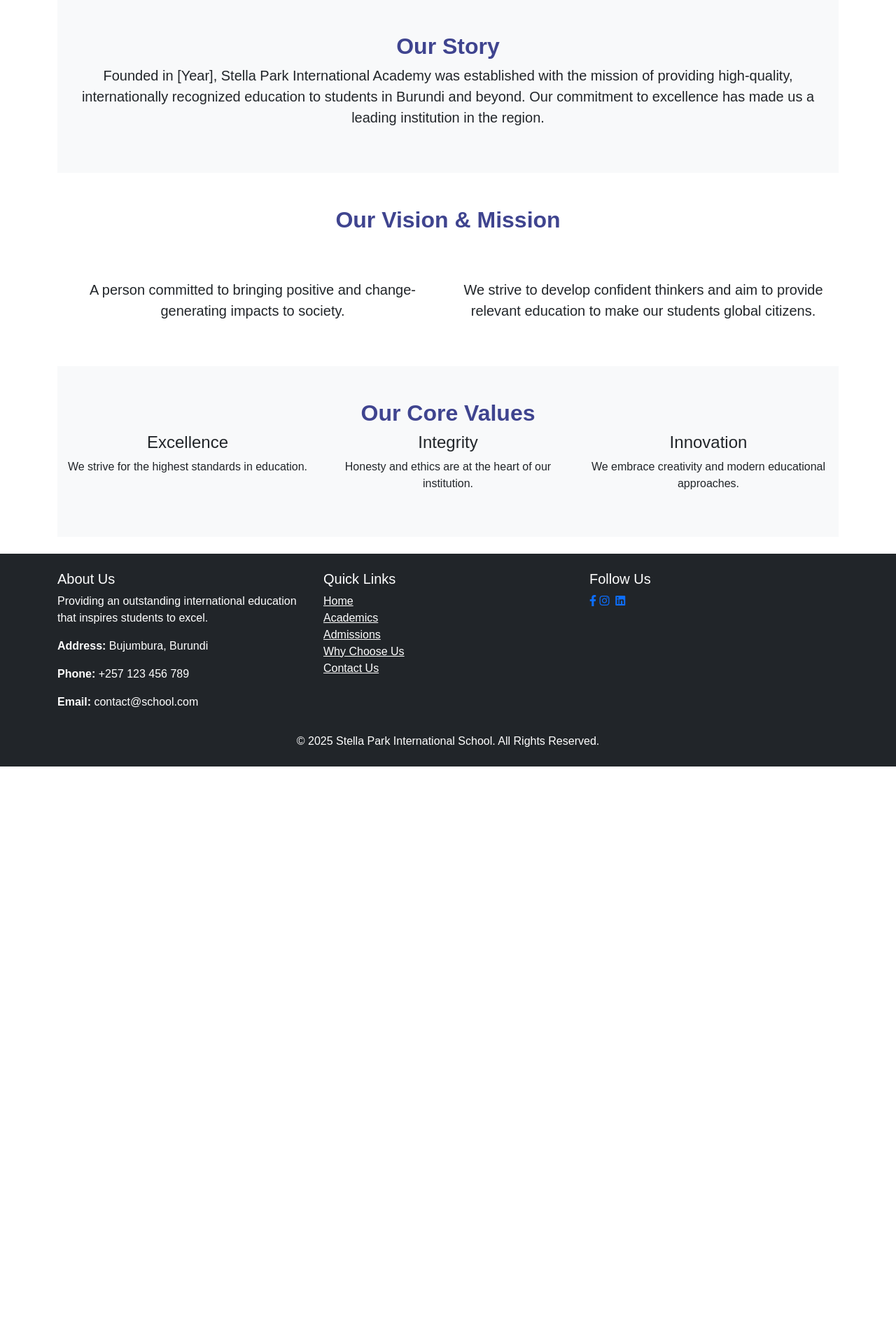
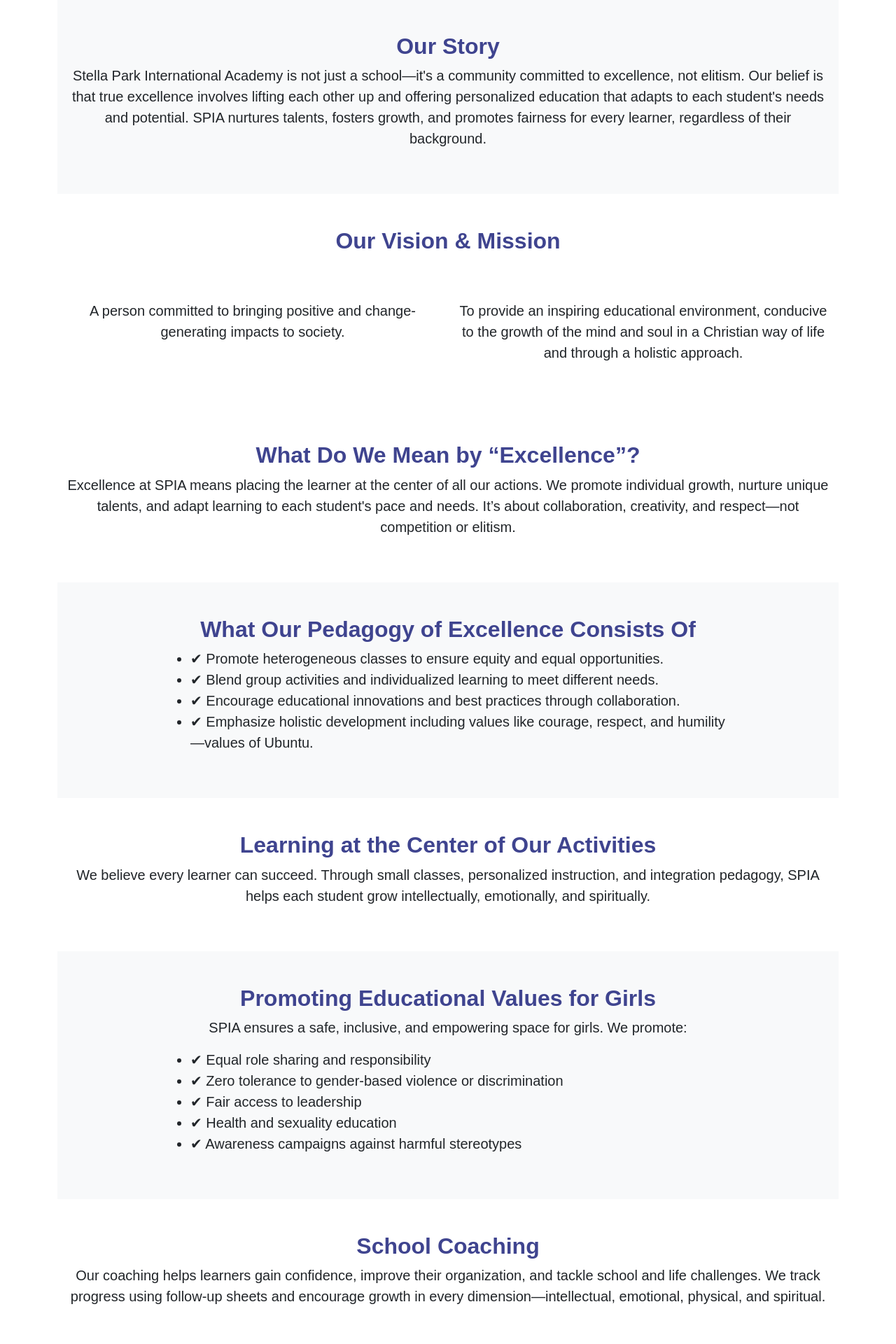
Before and after one commit to LouangeH/spia, a Django app: page /about/ in a window 1280 px wide. Shown: the part 1041-2961 px from the top of the page at 70% size. Before the commit the page ends 2136 px from the top, so only its background shows below. Run offline with Django 5.2, Linux system fonts and the light colour scheme; some libraries are stand-ins or nearby versions.

Commit message:
Update about.html

```diff
--- a/main/templates/main/about.html
+++ b/main/templates/main/about.html
@@ -1,184 +1,9 @@
 {% extends 'base.html' %}
-{% comment %} {% extends 'base.html' %}
-{% load static %}
-
-{% block content %}
-<section class="vision-section text-center text-white position-relative d-flex align-items-center justify-content-center" style="background: url('{% static "images/school_building.jpg" %}') center/cover no-repeat; height: 100vh;">
-    <div class="overlay p-5">
-      <h2 class="fw-bold">About Us</h2>
-      <p class="fs-4">Providing an outstanding international education that inspires students to excel.</p>
-      <a href="#" class="btn btn-lg btn-primary">Learn More</a>
-    </div>
-  </section>
-
-  <section class="contact-section py-5 bg-light">
-    <div class="container">
-        <div class="row align-items-center">
-            <!-- Image Section -->
-            <div class="col-md-6 d-flex justify-content-center">
-                <img src="{% static 'static/images/school_building.jpg' %}" class="img-fluid rounded shadow" alt="School Building">
-            </div>
-
-            <!-- Text Section -->
-            <div class="col-md-6">
-                <h3 class="fw-bold text-primary">Welcome From Head of School</h3>
-                <p class="fs-5 text-justify">
-                    Our vision is to develop lifelong learners who can promote peace in today’s fast-changing world.
-                    We aim to fully equip them with holistic skills that will prepare them to diligently serve and offer reflective solutions
-                    to 21st-century challenges, including globalization, technological advancements, and shifting demographics.
-                </p>
-                <p class="fs-5 text-justify">
-                    SPIA welcomes students aged **1.5 to 19 years**, offering both **Day and Boarding** options. Our facilities meet the
-                    highest **international education standards**, including **ICT and Science laboratories** tailored for Cambridge and IB curricula.
-                </p>
-                <p class="fs-5 text-justify">
-                    Nestled along the shores of **Lake Tanganyika**, SPIA provides a **serene learning environment**. Our structured social,
-                    moral, and academic discipline fosters a holistic approach to education. The mentorship program led by the Welfare Office
-                    ensures student development beyond academics.
-                </p>
-                <p class="fs-5 text-justify">
-                    <strong>Mme Goreth – Head of School</strong>
-                </p>
-            </div>
-        </div>
-    </div>
-</section>
-
-
-<section class="video-section text-center py-5">
-    <video width="80%" controls>
-        <source src="{% static 'videos/school_intro.mp4' %}" type="video/mp4">
-        Your browser does not support the video tag.
-    </video>
-</section>
-
-<section class="contact-section py-5 bg-light text-center">
-    <div class="col-md">
-        <h3 class="fw-bold">Our History</h3>
-        <p class="fs-4 justify-content-center">Inspired by leading international schools in the region, the founders aimed to provide access to Internationally renowned education programs for Burundian and International students in Burundi and cultivate strong global citizenship.
-
-            In September 2018, Cubahiro International School became the first in Burundi to implement the Cambridge Advanced International Certificate of Education (AICE) Curriculum.
-
-            The school’s set high standards led to its inauguration by H.E Pierre Nkurunziza, the President of Burundi, on October 15, 2018.
-
-            In 2023, Cubahiro International School became the first school in Burundi to express interest to offer the prestigious International Baccalaureate (IB) program. CIS is now a candidate school for both IBMYP and IBDP.
-
-            The founders’ mission is to foster excellence and community service as it is embodied in the school’s motto: ” Striving for excellence and Humility in Service. “</p>
-    </div>
-</section>
-{% endblock %} {% endcomment %}
-
-
-{% comment %} {% load static %}
-
-{% block content %}
-{% comment %} vision-section text-center text-white position-relative d-flex align-items-center justify-content-center {% endcomment %}
-<!-- Hero Section -->
-{% comment %}<section class="hero-section text-center text-white position-relative d-flex align-items-center justify-content-center" style="background: url('{% static "images/school_building.jpg" %}') center/cover no-repeat; height: 100vh;">
-    <div class="overlay p-5">
-        <h1 class="fw-bold text-white">Who We Are & What We Stand For</h1>
-        <p class="fs-4">Providing an outstanding international education that inspires students to excel.</p>
-        <a href="#vision-mission" class="btn btn-lg btn-primary">Learn More</a>
-    </div>
-</section>
-
-<!-- Our Story -->
-<section class="our-story-section py-5 text-center bg-light">
-    <div class="container">
-        <h2 class="fw-bold">Our Story</h2>
-        <p class="fs-5">Founded in [Year], our school has been committed to delivering excellence in education. Our journey started with a vision to provide internationally recognized education to students in Burundi and beyond.</p>
-    </div>
-</section>
-
-<!-- Our Vision & Mission -->
-<section id="vision-mission" class="vision-mission-section py-5 text-center">
-    <div class="container">
-        <h2 class="fw-bold">Our Vision & Mission</h2>
-        <div class="row mt-4">
-            <div class="col-md-6">
-                <h3 class="fw-bold">Our Vision</h3>
-                <p class="fs-5">To nurture lifelong learners who promote peace and are equipped with skills to tackle global challenges.</p>
-            </div>
-            <div class="col-md-6">
-                <h3 class="fw-bold">Our Mission</h3>
-                <p class="fs-5">To provide a holistic, internationally recognized education that empowers students with knowledge, values, and skills.</p>
-            </div>
-        </div>
-    </div>
-</section>
-
-<!-- Our Core Values -->
-<section class="core-values-section py-5 bg-light text-center">
-    <div class="container">
-        <h2 class="fw-bold">Our Core Values</h2>
-        <div class="row mt-4">
-            <div class="col-md-3">
-                <i class="fas fa-award fa-3x"></i>
-                <h5>Excellence</h5>
-            </div>
-            <div class="col-md-3">
-                <i class="fas fa-handshake fa-3x"></i>
-                <h5>Integrity</h5>
-            </div>
-            <div class="col-md-3">
-                <i class="fas fa-lightbulb fa-3x"></i>
-                <h5>Innovation</h5>
-            </div>
-            <div class="col-md-3">
-                <i class="fas fa-users fa-3x"></i>
-                <h5>Respect</h5>
-            </div>
-        </div>
-    </div>
-</section>
-
-<!-- Meet Our Leadership -->
-<section class="leadership-section py-5 text-center">
-    <div class="container">
-        <h2 class="fw-bold">Meet Our Leadership</h2>
-        <div class="row mt-4">
-            <div class="col-md-4">
-                <img src="{% static 'images/head_of_school.jpg' %}" class="img-fluid rounded-circle" alt="Head of School">
-                <h5 class="mt-3">Mme Goreth</h5>
-                <p>Head of School</p>
-            </div>
-            <!-- Add more leadership team members here -->
-        </div>
-    </div>
-</section>
-
-<!-- Why Choose Us -->
-<section class="why-choose-us-section py-5 bg-light text-center">
-    <div class="container">
-        <h2 class="fw-bold">Why Choose Us?</h2>
-        <p class="fs-5">We offer a world-class education with top-tier facilities and dedicated faculty.</p>
-    </div>
-</section>
-
-<!-- Our Campus -->
-<section class="campus-section py-5 text-center">
-    <div class="container">
-        <h2 class="fw-bold">Our Campus</h2>
-        <p class="fs-5">A modern, secure, and inspiring learning environment.</p>
-    </div>
-</section>
-
-<!-- Call-to-Action -->
-<section class="cta-section py-5 bg-primary text-white text-center">
-    <div class="container">
-        <h2 class="fw-bold">Join Us Today</h2>
-        <p class="fs-5">Be part of an academic community that nurtures excellence and character.</p>
-        <a href="#" class="btn btn-lg btn-light">Apply Now</a>
-    </div>
-</section>
-
-{% endblock %} {% endcomment %}
-
 {% load static %}
 
 {% block content %}
 <!-- Hero Section -->
-<section class="hero-section text-center text-white position-relative d-flex align-items-center justify-content-center" style="background: url('{% static "images/school_building.jpg" %}') center/cover no-repeat; height: 100vh;">
+{% comment %}<section class="hero-section text-center text-white position-relative d-flex align-items-center justify-content-center" style="background: url('{% static "images/school_building.jpg" %}') center/cover no-repeat; height: 100vh;">
     <div class="overlay p-5">
         <h1 class="fw-bold text-white">Who We Are & What We Stand For</h1>
         <p class="fs-4">Providing an outstanding international education that inspires students to excel.</p>
@@ -230,6 +55,149 @@
             </div>
         </div>
     </div>
+</section> {% endcomment %}
+
+
+<!-- Hero Section -->
+<section class="hero-section text-center text-white position-relative d-flex align-items-center justify-content-center" style="background: url('{% static "images/school_building.jpg" %}') center/cover no-repeat; height: 100vh;">
+    <div class="overlay p-5">
+        <h1 class="fw-bold text-white">Who We Are & What We Stand For</h1>
+        <p class="fs-4">Providing an outstanding international education that inspires students to excel.</p>
+        <a href="#vision-mission" class="btn btn-lg btn-primary">Learn More</a>
+    </div>
+</section>
+
+<!-- Our Story -->
+<section class="our-story-section py-5 text-center bg-light">
+    <div class="container">
+        <h2 class="fw-bold">Our Story</h2>
+        <p class="fs-5">
+            Stella Park International Academy is not just a school—it's a community committed to excellence, not elitism. Our belief is that true excellence involves lifting each other up and offering personalized education that adapts to each student's needs and potential. SPIA nurtures talents, fosters growth, and promotes fairness for every learner, regardless of their background.
+        </p>
+    </div>
+</section>
+
+<!-- Our Vision & Mission -->
+<section id="vision-mission" class="vision-mission-section py-5 text-center">
+    <div class="container">
+        <h2 class="fw-bold">Our Vision & Mission</h2>
+        <div class="row mt-4">
+            <div class="col-md-6">
+                <h3 class="fw-bold">Our Vision</h3>
+                <p class="fs-5">A person committed to bringing positive and change-generating impacts to society.</p>
+            </div>
+            <div class="col-md-6">
+                <h3 class="fw-bold">Our Mission</h3>
+                <p class="fs-5">To provide an inspiring educational environment, conducive to the growth of the mind and soul in a Christian way of life and through a holistic approach.</p>
+            </div>
+        </div>
+    </div>
+</section>
+
+<!-- What Excellence Means to Us -->
+<section class="py-5 text-center">
+    <div class="container">
+        <h2 class="fw-bold">What Do We Mean by “Excellence”?</h2>
+        <p class="fs-5">Excellence at SPIA means placing the learner at the center of all our actions. We promote individual growth, nurture unique talents, and adapt learning to each student's pace and needs. It’s about collaboration, creativity, and respect—not competition or elitism.</p>
+    </div>
+</section>
+
+<!-- Our Pedagogy of Excellence -->
+<section class="bg-light py-5 text-center">
+    <div class="container">
+        <h2 class="fw-bold">What Our Pedagogy of Excellence Consists Of</h2>
+        <ul class="fs-5 text-start mx-auto" style="max-width: 800px;">
+            <li>✔ Promote heterogeneous classes to ensure equity and equal opportunities.</li>
+            <li>✔ Blend group activities and individualized learning to meet different needs.</li>
+            <li>✔ Encourage educational innovations and best practices through collaboration.</li>
+            <li>✔ Emphasize holistic development including values like courage, respect, and humility—values of Ubuntu.</li>
+        </ul>
+    </div>
+</section>
+
+<!-- Pedocentrism -->
+<section class="py-5 text-center">
+    <div class="container">
+        <h2 class="fw-bold">Learning at the Center of Our Activities</h2>
+        <p class="fs-5">
+            We believe every learner can succeed. Through small classes, personalized instruction, and integration pedagogy, SPIA helps each student grow intellectually, emotionally, and spiritually.
+        </p>
+    </div>
+</section>
+
+<!-- Girls Empowerment -->
+<section class="bg-light py-5 text-center">
+    <div class="container">
+        <h2 class="fw-bold">Promoting Educational Values for Girls</h2>
+        <p class="fs-5">SPIA ensures a safe, inclusive, and empowering space for girls. We promote:</p>
+        <ul class="fs-5 text-start mx-auto" style="max-width: 800px;">
+            <li>✔ Equal role sharing and responsibility</li>
+            <li>✔ Zero tolerance to gender-based violence or discrimination</li>
+            <li>✔ Fair access to leadership</li>
+            <li>✔ Health and sexuality education</li>
+            <li>✔ Awareness campaigns against harmful stereotypes</li>
+        </ul>
+    </div>
+</section>
+
+<!-- School Coaching -->
+<section class="py-5 text-center">
+    <div class="container">
+        <h2 class="fw-bold">School Coaching</h2>
+        <p class="fs-5">
+            Our coaching helps learners gain confidence, improve their organization, and tackle school and life challenges. We track progress using follow-up sheets and encourage growth in every dimension—intellectual, emotional, physical, and spiritual.
+        </p>
+    </div>
+</section>
+
+<!-- Our Pillars -->
+<section class="bg-light py-5 text-center">
+    <div class="container">
+        <h2 class="fw-bold">Devices to Guarantee Excellence</h2>
+        <ul class="fs-5 text-start mx-auto" style="max-width: 800px;">
+            <li>✔ Learn to Know</li>
+            <li>✔ Learn to Do</li>
+            <li>✔ Learn to Live Together</li>
+            <li>✔ Learn to Be</li>
+            <li>✔ Learn to Transform Yourself and Society</li>
+        </ul>
+    </div>
+</section>
+
+<!-- Portrait of a SPIA Graduate -->
+<section class="py-5 text-center">
+    <div class="container">
+        <h2 class="fw-bold">Portrait of a SPIA Graduate</h2>
+        <p class="fs-5">After 6 years at SPIA, our graduates will:</p>
+        <ul class="fs-5 text-start mx-auto" style="max-width: 800px;">
+            <li>✔ Generate and evaluate impactful ideas and solutions</li>
+            <li>✔ Communicate effectively and respectfully across cultures</li>
+            <li>✔ Demonstrate independence, professionalism, and teamwork</li>
+            <li>✔ Embrace lifelong learning and adaptability</li>
+            <li>✔ Be responsible, feedback-oriented, and proactive</li>
+        </ul>
+    </div>
+</section>
+
+<!-- Our Core Values -->
+<section class="core-values-section py-5 text-center bg-light">
+    <div class="container">
+        <h2 class="fw-bold">Our Core Values</h2>
+        <div class="row">
+            <div class="col-md-4">
+                <h4>Integrity</h4>
+                <p>We uphold honesty, responsibility, and ethical conduct.</p>
+            </div>
+            <div class="col-md-4">
+                <h4>Resilience</h4>
+                <p>We face challenges with strength, determination, and positivity.</p>
+            </div>
+            <div class="col-md-4">
+                <h4>Excellence</h4>
+                <p>We aim for continuous improvement and quality in all we do.</p>
+            </div>
+        </div>
+    </div>
 </section>
 
 {% endblock %}
```
